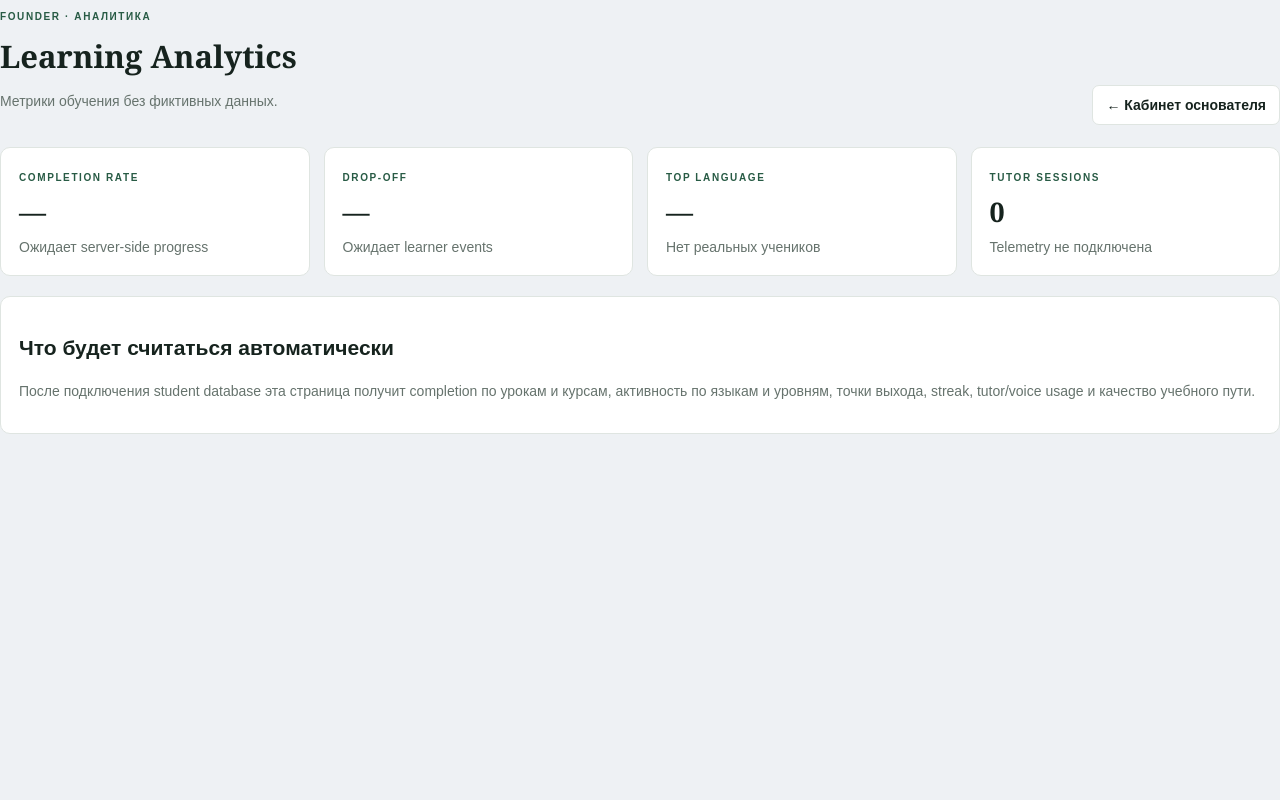
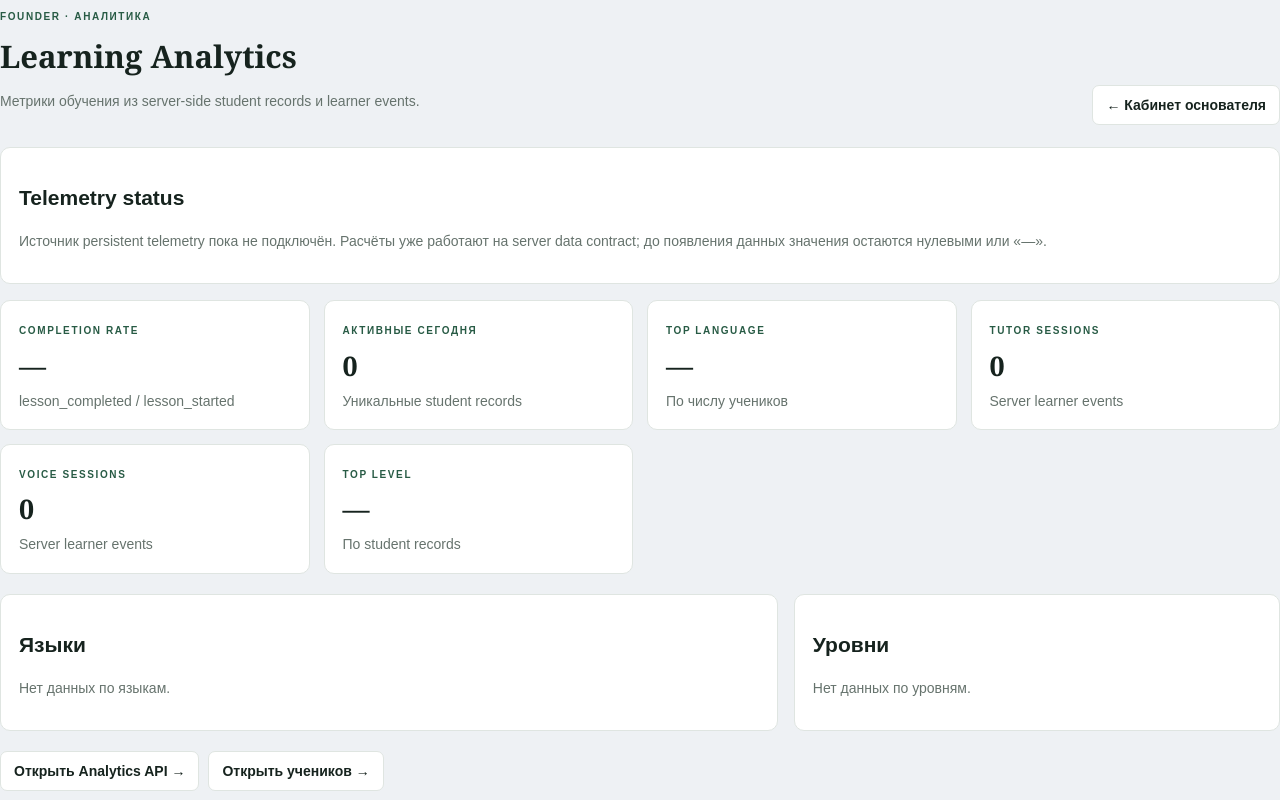
Before and after one commit to tsapkovaby-cyber/AIRA-OS, a Next.js app: page /developer/analytics in a window 1280 px wide. Built offline with nearby package versions, Linux system fonts and the light colour scheme.

Commit message:
Connect Founder analytics page to telemetry

```diff
--- a/app/developer/analytics/page.tsx
+++ b/app/developer/analytics/page.tsx
@@ -1,2 +1,26 @@
 import Link from "next/link";
-export default function Analytics(){return <main><div className="page-head"><div><p className="eyebrow">FOUNDER · АНАЛИТИКА</p><h1>Learning Analytics</h1><p className="muted">Метрики обучения без фиктивных данных.</p></div><Link className="button" href="/developer">← Кабинет основателя</Link></div><div className="grid"><article className="card metric"><span className="eyebrow">COMPLETION RATE</span><div className="value">—</div><span className="muted">Ожидает server-side progress</span></article><article className="card metric"><span className="eyebrow">DROP-OFF</span><div className="value">—</div><span className="muted">Ожидает learner events</span></article><article className="card metric"><span className="eyebrow">TOP LANGUAGE</span><div className="value">—</div><span className="muted">Нет реальных учеников</span></article><article className="card metric"><span className="eyebrow">TUTOR SESSIONS</span><div className="value">0</div><span className="muted">Telemetry не подключена</span></article></div><section className="card" style={{marginTop:20}}><h2>Что будет считаться автоматически</h2><p className="muted">После подключения student database эта страница получит completion по урокам и курсам, активность по языкам и уровням, точки выхода, streak, tutor/voice usage и качество учебного пути.</p></section></main>}
+import { getAcademyAnalytics } from "@/lib/academy/telemetry";
+
+export const dynamic = "force-dynamic";
+
+export default function Analytics(){
+  const analytics = getAcademyAnalytics();
+  const configured = analytics.source !== "not_configured";
+  return <main>
+    <div className="page-head"><div><p className="eyebrow">FOUNDER · АНАЛИТИКА</p><h1>Learning Analytics</h1><p className="muted">Метрики обучения из server-side student records и learner events.</p></div><Link className="button" href="/developer">← Кабинет основателя</Link></div>
+    <section className="card"><h2>Telemetry status</h2><p className="muted">{configured ? `Источник подключён${analytics.generatedAt ? ` · snapshot ${analytics.generatedAt}` : ""}.` : "Источник persistent telemetry пока не подключён. Расчёты уже работают на server data contract; до появления данных значения остаются нулевыми или «—»."}</p></section>
+    <div className="grid" style={{marginTop:16}}>
+      <article className="card metric"><span className="eyebrow">COMPLETION RATE</span><div className="value">{analytics.completionRate === null ? "—" : `${analytics.completionRate}%`}</div><span className="muted">lesson_completed / lesson_started</span></article>
+      <article className="card metric"><span className="eyebrow">АКТИВНЫЕ СЕГОДНЯ</span><div className="value">{analytics.activeToday}</div><span className="muted">Уникальные student records</span></article>
+      <article className="card metric"><span className="eyebrow">TOP LANGUAGE</span><div className="value">{analytics.topLanguage || "—"}</div><span className="muted">По числу учеников</span></article>
+      <article className="card metric"><span className="eyebrow">TUTOR SESSIONS</span><div className="value">{analytics.tutorSessions}</div><span className="muted">Server learner events</span></article>
+      <article className="card metric"><span className="eyebrow">VOICE SESSIONS</span><div className="value">{analytics.voiceSessions}</div><span className="muted">Server learner events</span></article>
+      <article className="card metric"><span className="eyebrow">TOP LEVEL</span><div className="value">{analytics.topLevel || "—"}</div><span className="muted">По student records</span></article>
+    </div>
+    <div className="two-col" style={{marginTop:20}}>
+      <section className="card"><h2>Языки</h2>{analytics.languages.length ? analytics.languages.map(item=><p key={item.name}><strong>{item.name}</strong> · {item.students}</p>) : <p className="muted">Нет данных по языкам.</p>}</section>
+      <section className="card"><h2>Уровни</h2>{analytics.levels.length ? analytics.levels.map(item=><p key={item.name}><strong>{item.name}</strong> · {item.students}</p>) : <p className="muted">Нет данных по уровням.</p>}</section>
+    </div>
+    <div className="controls" style={{marginTop:20}}><Link className="button" href="/api/developer/data/analytics">Открыть Analytics API →</Link><Link className="button" href="/developer/students">Открыть учеников →</Link></div>
+  </main>
+}
```
